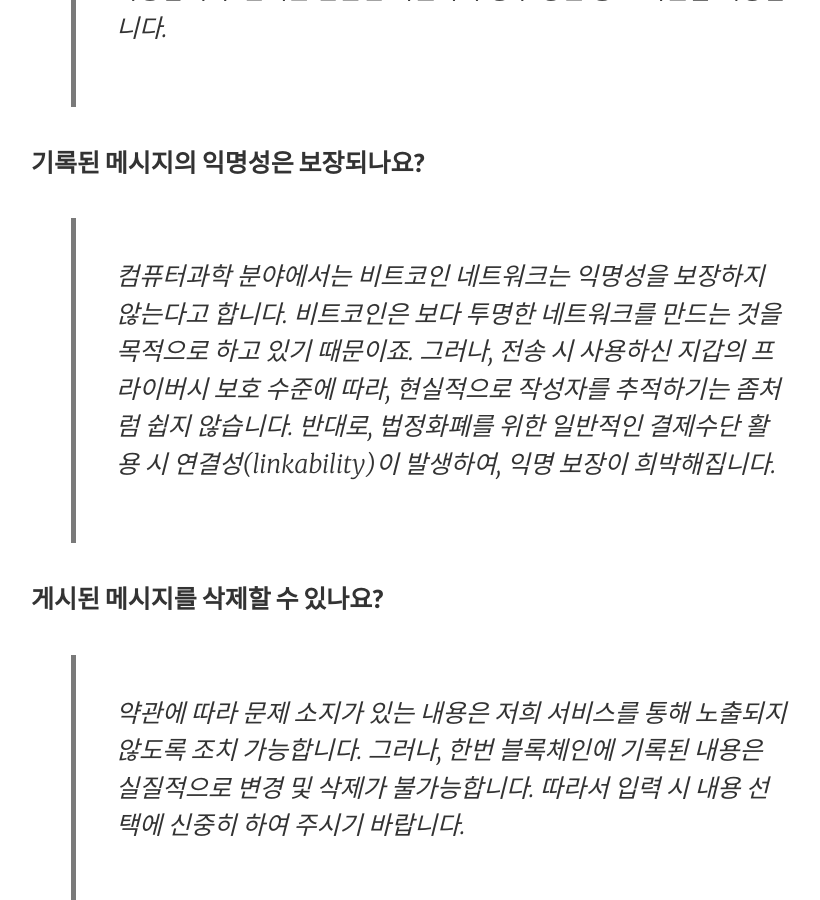
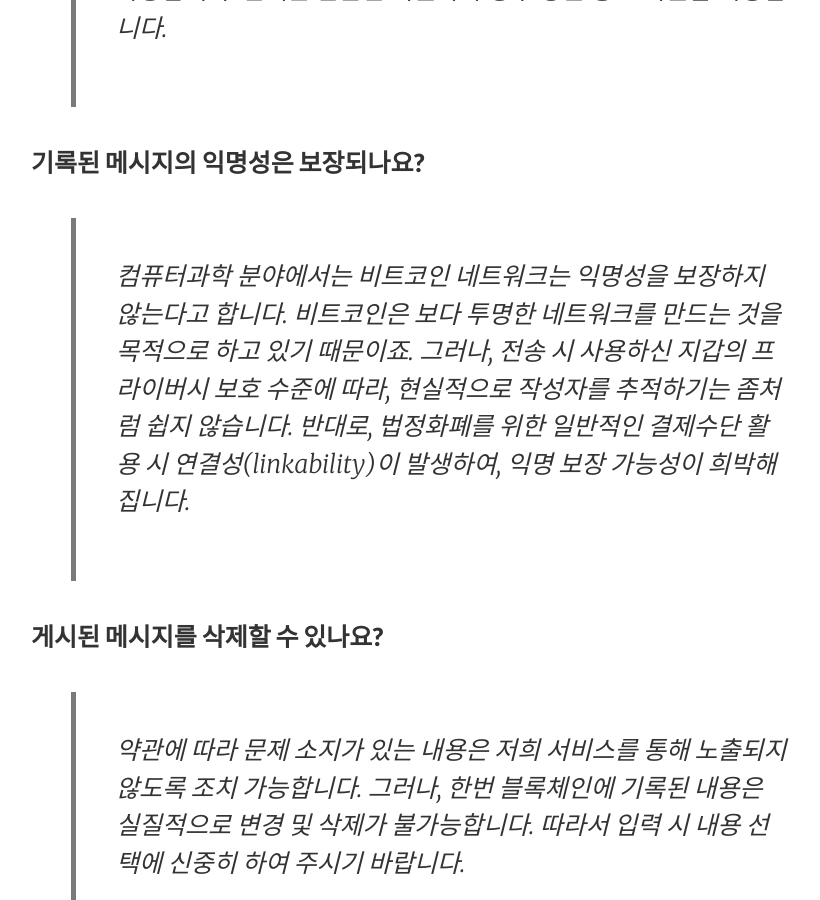
Before and after one commit to foreverit/foreverit.github.io, a Jekyll site: the page built from faq.md, in a window 1280 px wide and 900 px high, scrolled down 484 px. Shown: the whole window, without its empty margins (189-1009 px from the left). Built offline with Jekyll 4.4.1, drawn with Linux system fonts in a browser that asks for light colours.

Commit message:
Update faq.md

```diff
--- a/faq.md
+++ b/faq.md
@@ -16,7 +16,7 @@ categories:
 
 ### 기록된 메시지의 익명성은 보장되나요?
 
-> 컴퓨터과학 분야에서는 비트코인 네트워크는 익명성을 보장하지 않는다고 합니다. 비트코인은 보다 투명한 네트워크를 만드는 것을 목적으로 하고 있기 때문이죠. 그러나, 전송 시 사용하신 지갑의 프라이버시 보호 수준에 따라, 현실적으로 작성자를 추적하기는 좀처럼 쉽지 않습니다. 반대로, 법정화폐를 위한 일반적인 결제수단 활용 시 연결성\(linkability\)이 발생하여, 익명 보장이 희박해집니다.
+> 컴퓨터과학 분야에서는 비트코인 네트워크는 익명성을 보장하지 않는다고 합니다. 비트코인은 보다 투명한 네트워크를 만드는 것을 목적으로 하고 있기 때문이죠. 그러나, 전송 시 사용하신 지갑의 프라이버시 보호 수준에 따라, 현실적으로 작성자를 추적하기는 좀처럼 쉽지 않습니다. 반대로, 법정화폐를 위한 일반적인 결제수단 활용 시 연결성\(linkability\)이 발생하여, 익명 보장 가능성이 희박해집니다.
 
 ### 게시된 메시지를 삭제할 수 있나요?
 
```
